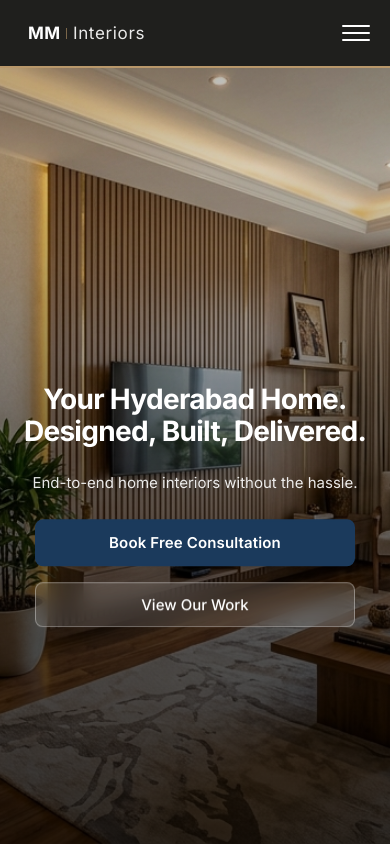
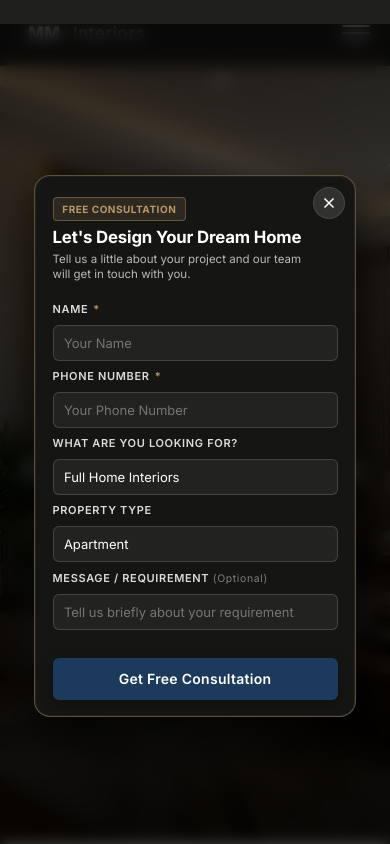
Before and after one commit to ChanduInjumalla/mm-interiors-website, a React (Vite) app: page / in a window 390 px wide. Shown: the top 844 px of the page. Built offline with nearby package versions, Linux system fonts and the light colour scheme.

Commit message:
fix: resolve Vercel SPA 404 on refresh, mobile consultation modal, top-right quote trigger and hero text position

```diff
--- a/src/components/Hero/HeroConsultationCard.jsx
+++ b/src/components/Hero/HeroConsultationCard.jsx
@@ -102,8 +102,9 @@ export default function HeroConsultationCard() {
         <div
           className="hero-card-wrapper"
           role="dialog"
-          aria-modal="false"
+          aria-modal="true"
           aria-labelledby="hero-card-heading"
+          onClick={(e) => { if (e.target === e.currentTarget) handleClose(); }}
         >
           <div className="hero-card">
             {/* Close Button */}
--- a/src/styles/mobile-responsive.css
+++ b/src/styles/mobile-responsive.css
@@ -216,10 +216,10 @@
   .hero__content {
     position: absolute !important;
     bottom: auto !important;
-    top: 57% !important;
+    top: 61% !important;
     left: 0 !important;
     right: 0 !important;
-    transform: translateY(-40%) !important;
+    transform: translateY(-38%) !important;
     text-align: center !important;
     padding: 0 1.25rem !important;
     display: flex !important;
@@ -258,16 +258,172 @@
   }
 
   /* ========================
-     HERO CONSULTATION CARD — HIDDEN on mobile
-     No white section on the hero. Users use
-     the bottom bar or CTA buttons instead.
+     HERO CONSULTATION CARD & TRIGGER (MOBILE)
+     Trigger button placed at the top-right green-line mark.
+     Opens a sleek, compact modal with [x] close.
      ======================== */
-  .hero-card-wrapper {
-    display: none !important;
+  .hero-card-trigger {
+    display: flex !important;
+    position: absolute !important;
+    top: calc(var(--header-height, 68px) + 0.65rem) !important;
+    right: 0.85rem !important;
+    bottom: auto !important;
+    left: auto !important;
+    z-index: 50 !important;
+    padding: 0.38rem 0.85rem !important;
+    font-size: 0.75rem !important;
+    font-weight: 600 !important;
+    gap: 0.4rem !important;
+    border-radius: 9999px !important;
+    background: rgba(26, 26, 24, 0.92) !important;
+    border: 1.5px solid #B8976A !important;
+    color: #FFFFFF !important;
+    box-shadow: 0 4px 16px rgba(0, 0, 0, 0.45), 0 0 12px rgba(184, 151, 106, 0.25) !important;
+    backdrop-filter: blur(10px) !important;
+    -webkit-backdrop-filter: blur(10px) !important;
+    cursor: pointer !important;
+    animation: heroTriggerFadeIn 0.3s ease-out !important;
   }
 
-  .hero-card-trigger {
-    display: none !important;
+  .hero-card-trigger__icon {
+    display: flex !important;
+    align-items: center !important;
+    justify-content: center !important;
+    color: #B8976A !important;
+  }
+
+  .hero-card-trigger__icon svg {
+    width: 14px !important;
+    height: 14px !important;
+  }
+
+  .hero-card-trigger__label {
+    font-size: 0.75rem !important;
+    color: #FFFFFF !important;
+    white-space: nowrap !important;
+    font-weight: 600 !important;
+  }
+
+  /* Compact Modal Overlay on Mobile */
+  .hero-card-wrapper {
+    display: flex !important;
+    position: fixed !important;
+    inset: 0 !important;
+    top: 0 !important;
+    bottom: 0 !important;
+    left: 0 !important;
+    right: 0 !important;
+    width: 100vw !important;
+    height: 100vh !important;
+    z-index: 2100 !important;
+    background: rgba(0, 0, 0, 0.72) !important;
+    backdrop-filter: blur(8px) !important;
+    -webkit-backdrop-filter: blur(8px) !important;
+    align-items: center !important;
+    justify-content: center !important;
+    padding: 1rem !important;
+    pointer-events: auto !important;
+  }
+
+  .hero-card {
+    position: relative !important;
+    width: 90% !important;
+    max-width: 335px !important;
+    max-height: 85vh !important;
+    overflow-y: auto !important;
+    padding: 1.15rem 1.1rem 1rem !important;
+    border-radius: 16px !important;
+    background: rgba(22, 22, 20, 0.98) !important;
+    border: 1px solid rgba(184, 151, 106, 0.45) !important;
+    box-shadow: 0 20px 45px rgba(0, 0, 0, 0.75), 0 0 0 1px rgba(255, 255, 255, 0.05) inset !important;
+    margin: auto !important;
+    color: #fff !important;
+  }
+
+  .hero-card__close {
+    position: absolute !important;
+    top: 0.65rem !important;
+    right: 0.65rem !important;
+    width: 32px !important;
+    height: 32px !important;
+    display: flex !important;
+    align-items: center !important;
+    justify-content: center !important;
+    background: rgba(255, 255, 255, 0.12) !important;
+    border: 1px solid rgba(255, 255, 255, 0.1) !important;
+    border-radius: 50% !important;
+    color: #fff !important;
+    cursor: pointer !important;
+    z-index: 10 !important;
+  }
+
+  .hero-card__close svg {
+    width: 16px !important;
+    height: 16px !important;
+  }
+
+  .hero-card__badge {
+    display: inline-block !important;
+    font-size: 0.625rem !important;
+    padding: 0.2rem 0.55rem !important;
+    margin-bottom: 0.35rem !important;
+    letter-spacing: 0.05em !important;
+    text-transform: uppercase !important;
+    background: rgba(184, 151, 106, 0.15) !important;
+    border: 1px solid rgba(184, 151, 106, 0.4) !important;
+    color: #B8976A !important;
+    border-radius: 4px !important;
+  }
+
+  .hero-card__title {
+    font-size: 1.05rem !important;
+    line-height: 1.25 !important;
+    margin-bottom: 0.25rem !important;
+    color: #fff !important;
+  }
+
+  .hero-card__subtitle {
+    font-size: 0.72rem !important;
+    line-height: 1.35 !important;
+    margin-bottom: 0.75rem !important;
+    color: rgba(255, 255, 255, 0.7) !important;
+  }
+
+  .hero-card__fields {
+    display: flex !important;
+    flex-direction: column !important;
+    gap: 0.45rem !important;
+  }
+
+  .hero-card__field {
+    margin-bottom: 0 !important;
+  }
+
+  .hero-card__label {
+    font-size: 0.6875rem !important;
+    margin-bottom: 0.15rem !important;
+    color: rgba(255, 255, 255, 0.85) !important;
+  }
+
+  .hero-card__input,
+  .hero-card__select {
+    width: 100% !important;
+    height: 36px !important;
+    padding: 0.4rem 0.65rem !important;
+    font-size: 0.8125rem !important;
+    background: rgba(255, 255, 255, 0.06) !important;
+    border: 1px solid rgba(255, 255, 255, 0.15) !important;
+    border-radius: 6px !important;
+    color: #fff !important;
+  }
+
+  .hero-card__submit {
+    width: 100% !important;
+    min-height: 40px !important;
+    padding: 0.55rem 1rem !important;
+    font-size: 0.85rem !important;
+    margin-top: 0.6rem !important;
+    border-radius: 8px !important;
   }
 
   /* ========================
@@ -788,8 +944,8 @@
   }
 
   .hero__content {
-    top: 57% !important;
-    transform: translateY(-40%) !important;
+    top: 61% !important;
+    transform: translateY(-38%) !important;
     padding: 0 1rem !important;
   }
 
```
Also changed, not shown: vercel.json (added), 1 other file (tests, documents, lock files or other folders).
